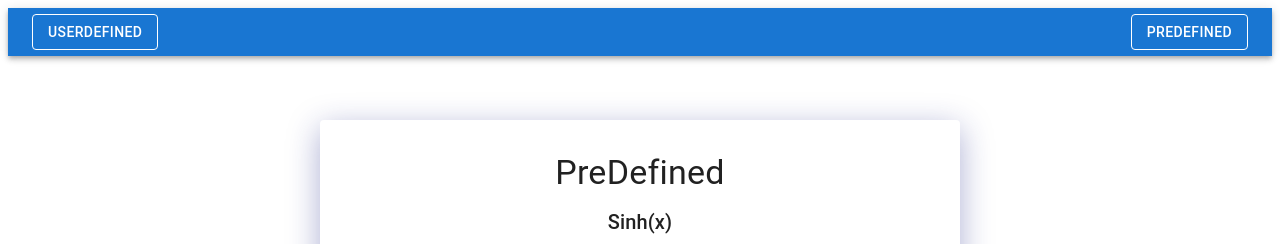
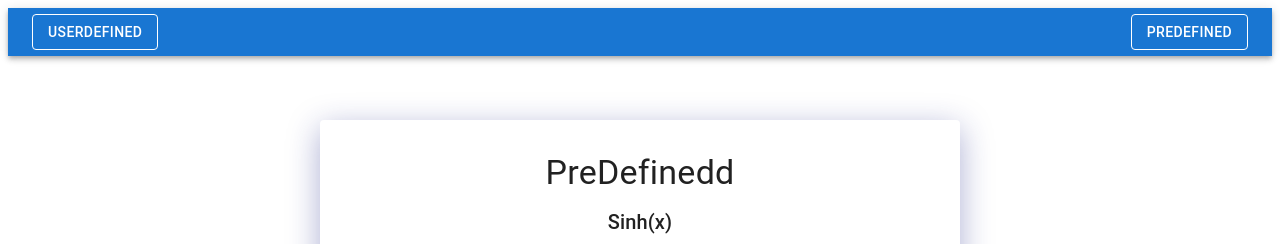
Before and after one commit to NeroXerith/MP4, a React (Create React App) app: page /predefined in a window 1280 px wide. Shown: the top 244 px of the page. Built offline with nearby package versions, Linux system fonts and the light colour scheme.

Commit message:
Testing lang

```diff
--- a/src/pages/Predefined.tsx
+++ b/src/pages/Predefined.tsx
@@ -129,16 +129,6 @@ const Predefined: React.FC = () => {
   };
 
 
-//   const Container = styled('div')`
-//   position: relative;
-//   height: 100vh;
-// `;
-//   const BodyContainer = styled('div')`
-//   display: flex;
-//   flex-direction: column;
-//   margin: 150px 20px 20px 20px;
-// `;
-
   return (
     <>
             <AppBar position="static">
@@ -152,7 +142,7 @@ const Predefined: React.FC = () => {
     <Container maxWidth="sm" sx={{alignItems: 'center', justifyContent: 'center'}}>
 
       <Typography variant="h4" align="center" gutterBottom>
-        PreDefined
+        PreDefinedd
       </Typography>
       <Typography variant="h6" align="center" gutterBottom>
         Sinh(x)
```
